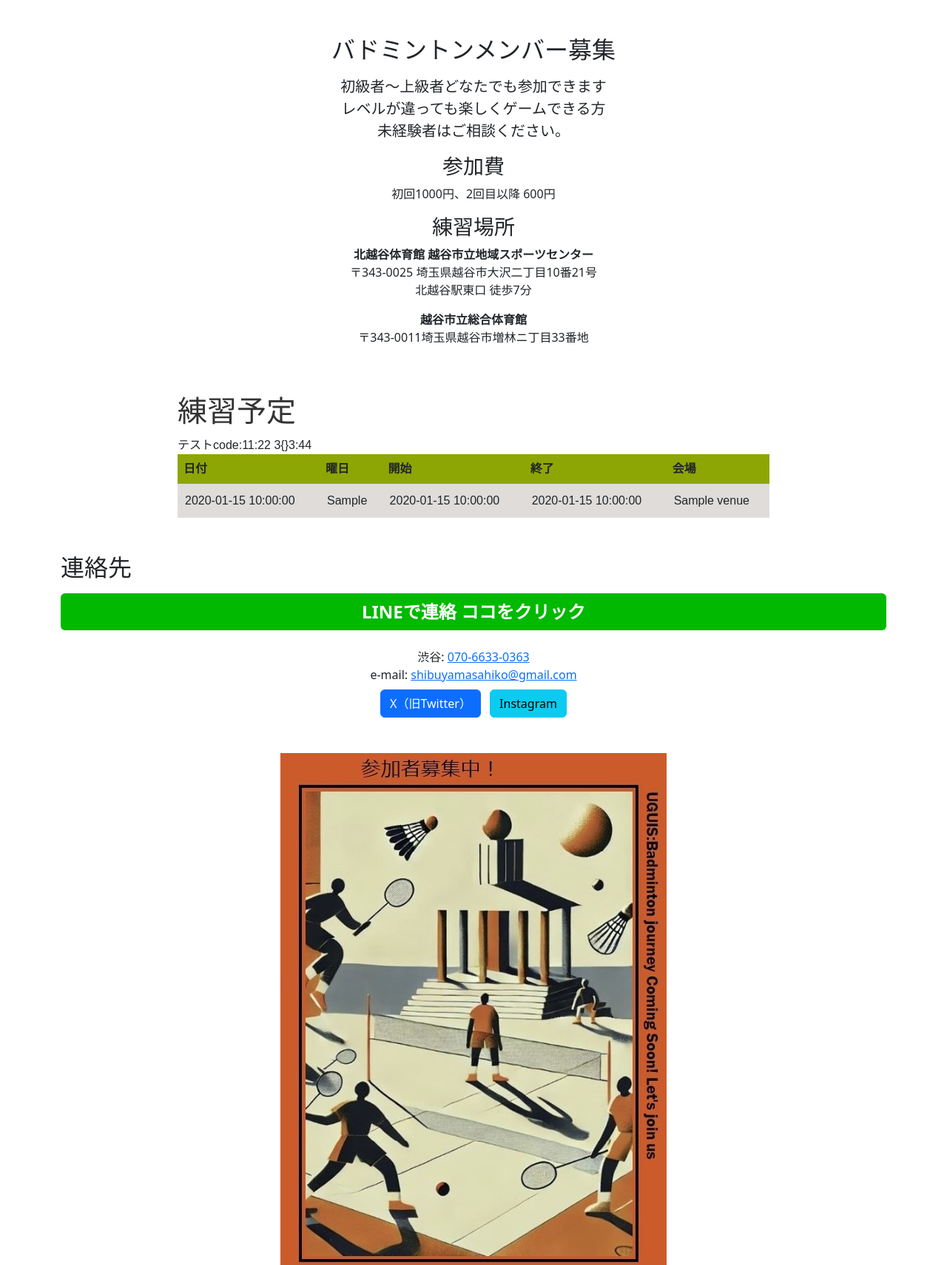
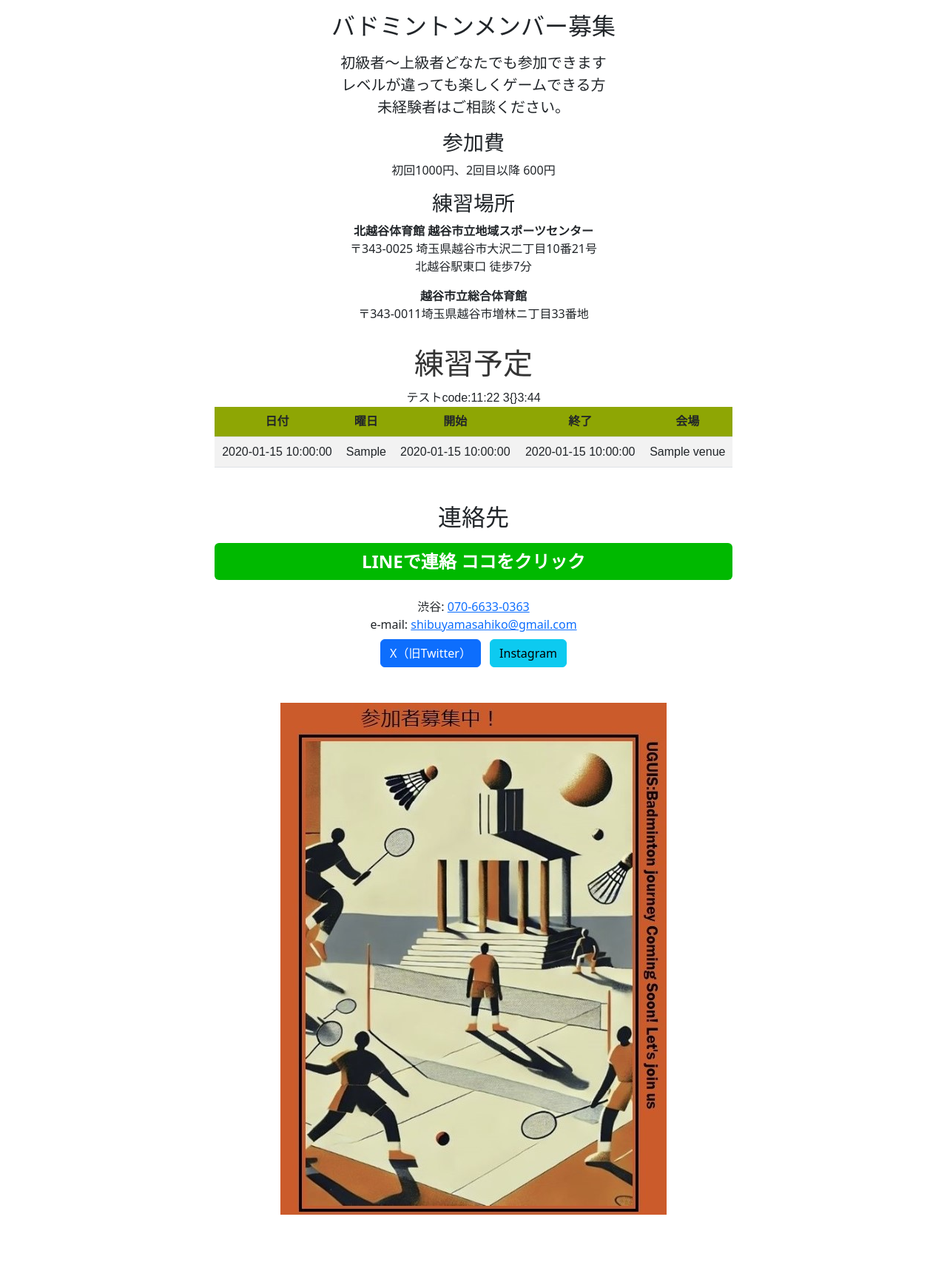
Before and after one commit to UGUIS8020/uguis_bad, a Python web app: template templates/index.html in a window 1280 px wide. Shown: the part 56-1766 px from the top of the page at 74% size. After the commit the page ends 1698 px from the top, so only its background shows below. Run offline with Jinja, Linux system fonts and the light colour scheme; the template is opened without the code that fills it: most values are stand-ins (such as "Sample title", 1, 10 or a date in 2020); some libraries are stand-ins or nearby versions.

Commit message:
新越谷

```diff
--- a/static/style.css
+++ b/static/style.css
@@ -3,3 +3,42 @@
   padding: 0;
   margin: 0;
 }
+
+
+
+
+
+.schedule {
+  font-family: sans-serif;
+  max-width: 700px;
+  margin: 0 auto;
+}
+
+.schedule h1 {
+  color: #333;
+  margin-bottom: 10px;
+}
+
+.schedule h2 {
+  color: #444;
+  margin: 25px 0 15px;
+  padding-bottom: 5px;
+  border-bottom: 2px solid #eee;
+}
+
+
+
+.schedule table th {
+  background-color: #8ea604;
+}
+
+.schedule td {
+  padding: 10px;
+  margin: 5px 0;
+  background-color: #ebe8e6;
+
+}
+.special-venue {
+  color: #2c5282;
+  font-weight: bold;
+}
--- a/templates/index.html
+++ b/templates/index.html
@@ -1,19 +1,20 @@
 {% extends "base.html" %}
 {% block content %}
-<section id="about" class="mt-5 mb-5 text-center">
+<section id="about" class="mt-3 mb-3 text-center">
     <h2 class="mb-3">バドミントンメンバー募集</h2>
     <p class="lead">初級者～上級者どなたでも参加できます<br>
         レベルが違っても楽しくゲームできる方<br>
     未経験者はご相談ください。<br>
                 </p>
 
-    <div class="row">
+                <div class="row justify-content-center">  <!-- justify-content-center を追加 -->
+                    <div class="col-12 col-md-8 text-center">  <!-- col-md-8 と text-center を追加 -->
                         <div>
                             <h3>参加費</h3>
                             <p>初回1000円、2回目以降 600円</p>
                         </div>
                         <h3>練習場所</h3>
-        <div>
+                        <div class="mb-3">
                             <p><b>北越谷体育館 越谷市立地域スポーツセンター</b><br>
                             〒343-0025 埼玉県越谷市大沢二丁目10番21号<br>
                             北越谷駅東口 徒歩7分</p>
@@ -23,48 +24,22 @@
                             〒343-0011埼玉県越谷市増林ニ丁目33番地<br></p>
                         </div>
                     </div>
+                </div>
 </section>
+
     <div class="container">
         <section id="schedule" class="mb-5">
-            <style>
-                .schedule {
-                  font-family: sans-serif;
-                  max-width: 800px;
-                  margin: 0 auto;
-                }
-                .schedule h1 {
-                  color: #333;
-                  margin-bottom: 10px;
-                }
-                .schedule h2 {
-                  color: #444;
-                  margin: 25px 0 15px;
-                  padding-bottom: 5px;
-                  border-bottom: 2px solid #eee;
-                }
-                .schedule th {
-                  background-color: #8ea604;
 
-                }
-                .schedule td {
-                  padding: 10px;
-                  margin: 5px 0;
-                  background-color: #ebe8e6;
-
-                }
-                .special-venue {
-                  color: #2c5282;
-                  font-weight: bold;
-                }
-              </style>
               </head>
               <body>
-              <div class="schedule">
+              <div class="schedule text-center">
                 <h1>練習予定</h1>
                 テストcode:1{{ current_user.is_authenticated }}1:2{{ current_user.is_admin }}2
                 3{{ current_user.__dict__ }}3:4{{ current_user.administrator }}4<br>
 
                 <table class="table table-striped">
+
+
                     <thead>
                         <tr>
                             <th>日付</th>
@@ -96,11 +71,6 @@
                         {% endfor %}
                     </tbody>
                 </table>
-
-
-
-
-
 
 
                 {% if current_user.is_authenticated and current_user.is_admin %}
@@ -233,16 +203,11 @@
               {% endif %}
 
 
-
-
-
-
       </section>
-      <section id="contact" class="mb-5">
+      <section id="contact" class="mb-5 text-center">
         <h2 class="mb-3">連絡先</h2>
-        <div class="d-flex flex-column gap-3 mb-4" >
-            <a href="https://line.me/ti/p/gErDAMJEId" target="_blank" rel="noopener noreferrer" class="btn" style="background-color: #00B900; color: white; font-size: 1.5rem;"><b>LINEで連絡 ココをクリック</b></a>
-            <!-- <img src="images/line.jpg" alt="LINEのQRコード" width="200" height="200" class="img-fluid" loading="lazy"> -->
+        <div class="d-flex flex-column align-items-center gap-3 mb-4" >
+            <a href="https://line.me/ti/p/gErDAMJEId" target="_blank" rel="noopener noreferrer" class="btn" style="background-color: #00B900; color: white; font-size: 1.5rem; width: 700px; max-width: 100%;"><b>LINEで連絡 ココをクリック</b></a>
         </div>
 
         <section class="mb-2 text-center">
@@ -258,7 +223,7 @@
       </section>
 
         <!-- 中央寄せでレスポンシブ対応 -->
-        <div class="text-center">
+        <div class="text-center mb-3">
             <img src="/static/images/top.jpg"
                  alt="画像の説明"
                  class="img-fluid"
```
Lines whose indentation alone changed are shown as unchanged.
